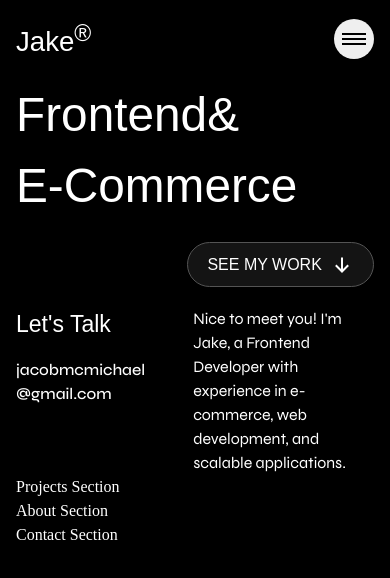
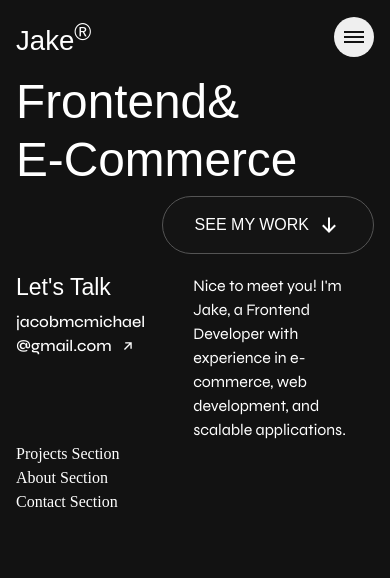
Before and after one commit to jacobmcmichael/jacobmcmichael.github.io, a Gatsby site: page / in a window 390 px wide. Built offline with nearby package versions, Linux system fonts and the light colour scheme; Gatsby itself is replaced by a stand-in of ours; a web font is replaced by a local one.

Commit message:
:lipstick: adds responsive styling for hero section

```diff
--- a/src/components/Icons.jsx
+++ b/src/components/Icons.jsx
@@ -3328,3 +3328,19 @@ export function ArrowDown() {
     </svg>
   );
 }
+
+export function ArrowUpRight() {
+  return (
+    <svg
+      xmlns="http://www.w3.org/2000/svg"
+      width="1em"
+      height="1em"
+      viewBox="0 0 24 24"
+    >
+      <path
+        fill="currentColor"
+        d="m5.99 16.596l8.192-8.192H7.818v-2h9.778v9.778h-2V9.818L7.403 18.01z"
+      ></path>
+    </svg>
+  );
+}
--- a/src/components/Navbar.jsx
+++ b/src/components/Navbar.jsx
@@ -9,7 +9,7 @@ import { Cross, House, Folder, Person, Mailbox } from "@/components/Icons";
 import "@/styles/navbar.css";
 
 export default function Navbar({ activeSection, setActiveSection }) {
-  const delay = 0.4;
+  const delay = 0.2;
   const hamburgerVariant = {
     open: {
       y: 0,
--- a/src/sections/Hero.jsx
+++ b/src/sections/Hero.jsx
@@ -1,7 +1,7 @@
 /* Dependencies */
 import React from "react";
 import Button from "@/components/Button";
-import { ArrowDown } from "@/components/Icons";
+import { ArrowDown, ArrowUpRight } from "@/components/Icons";
 
 /* Stylesheets */
 import "@/styles/hero.css";
@@ -9,21 +9,29 @@ import "@/styles/hero.css";
 export default function Hero() {
   return (
     <>
-      <h1 className="hero__title title">
+      <div className="hero__top">
+        <h1 className="top__title title">
           Frontend&<br></br>E-Commerce
         </h1>
         <Button
-        customClass={"hero__button"}
+          customClass={"top__button"}
           type={"primary"}
           text={"See My Work"}
           icon={<ArrowDown />}
         />
-      <div className="hero__intro">
-        <div className="intro__contact">
+      </div>
+      <div className="hero__bottom">
+        <div className="bottom__contact">
           <h2 className="h5 title">Let's Talk</h2>
-          <a href="mailto:jacobmcmichael@gmail.com" target="_blank">jacobmcmichael<span>@gmail.com</span></a>
+          <a href="mailto:jacobmcmichael@gmail.com" target="_blank">
+            jacobmcmichael<wbr></wbr>
+            <span>
+              @gmail.com
+              <ArrowUpRight />
+            </span>
+          </a>
         </div>
-        <p className="intro__message">
+        <p className="bottom__message">
           Nice to meet you! I'm Jake, a Frontend Developer with experience in
           e-commerce, web development, and scalable applications.
         </p>
--- a/src/styles/_global.css
+++ b/src/styles/_global.css
@@ -33,34 +33,66 @@ a,
   text-decoration: none;
 }
 
+p svg, .p svg,
+a svg, .a svg {
+  --icon-size: 1em;
+}
+
+h1,
+.h1,
+h2,
+.h2,
+h3,
+.h3,
+h4,
+.h4,
+h5,
+.h5,
+h6,
+.h6 {
+  line-height: 120%;
+}
+
 h1,
 .h1 {
-  font-size: 2.986rem;
+  font-size: var(--h1-font-size);
 }
 
 h2,
 .h2 {
-  font-size: 2.488rem;
+  font-size: var(--h2-font-size);
 }
 
 h3,
 .h3 {
-  font-size: 2.074rem;
+  font-size: var(--h3-font-size);
 }
 
 h4,
 .h4 {
-  font-size: 1.728rem;
+  font-size: var(--h4-font-size);
 }
 
 h5,
 .h5 {
-  font-size: 1.44rem;
+  font-size: var(--h5-font-size);
 }
 
 h6,
 .h6 {
-  font-size: 1.2rem;
+  font-size: var(--h6-font-size);
+}
+
+@media only screen and (min-width: 768px) {
+  :root {
+    --h1-font-size: calc(2.986rem * 1.2);
+  }
+}
+
+@media only screen and (min-width: 1440px) {
+  :root {
+    --h1-font-size: calc(2.986rem * 2.4);
+  }
 }
 
 .small {
@@ -81,13 +113,16 @@ button,
   gap: 0.5em;
 
   width: fit-content;
-  padding: 0.6em 1.2em;
+  /* padding: 0.6em 1.2em; */
+  padding: 1em 2em;
 
   color: var(--color-text);
   font-size: 1rem;
   font-family: var(--font-title);
   font-weight: 300;
+
   text-transform: uppercase;
+  white-space: nowrap;
 }
 
 .button--primary {
--- a/src/styles/_variables.css
+++ b/src/styles/_variables.css
@@ -1,7 +1,7 @@
 :root {
   /* Colors */
   --color-text: white;
-  --color-background: black;
+  --color-background: #121212;
   --color-foreground: #141414;
   --color-border: #545454;
 
@@ -14,6 +14,14 @@
   --font-body: "Syne", sans-serif;
   --font-button: "Syne", sans-serif;
 
+  /* Font Sizes */
+  --h1-font-size: 2.986rem;
+  --h2-font-size: 2.488rem;
+  --h3-font-size: 2.074rem;
+  --h4-font-size: 1.728rem;
+  --h5-font-size: 1.44rem;
+  --h6-font-size: 1.2rem;
+
   /* Icons */
   --icon-size: 32px;
 }
--- a/src/styles/hero.css
+++ b/src/styles/hero.css
@@ -4,30 +4,44 @@
   gap: 1.25rem;
 }
 
-#Hero .hero__button {
+#Hero .top__button {
   align-self: flex-end;
 }
 
-#Hero .hero__intro {
+#Hero .hero__top,
+#Hero .hero__bottom {
   display: flex;
   flex-direction: row;
   justify-content: center;
   align-items: stretch;
+}
+
+#Hero .hero__top {
+  flex-direction: column;
+  gap: 0.5rem;
+}
+
+#Hero .hero__bottom {
   gap: 3rem;
 }
 
-#Hero .intro__contact {
+#Hero .top__title {
+  align-self: flex-start;
+  white-space: nowrap;
+}
+
+#Hero .bottom__contact {
   display: flex;
   flex-direction: column;
   justify-content: flex-start;
   align-items: flex-start;
   flex: 1;
-  gap: 1rem;
+  gap: 0.5rem;
 
   white-space: nowrap;
 }
 
-#Hero .intro__contact a {
+#Hero .bottom__contact a {
   display: flex;
   flex-direction: row;
   justify-content: flex-start;
@@ -37,6 +51,37 @@
   font-weight: 500;
 }
 
-#Hero .intro__message {
+#Hero .bottom__contact a span {
+  display: flex;
+  flex-direction: row;
+  justify-content: space-between;
+  align-items: center;
+  gap: 0.5em;
+}
+
+#Hero .bottom__message {
   flex: 2;
+  max-width: 400px;
 }
+
+@media only screen and (min-width: 768px) {
+  #Hero {
+    gap: 2rem;
+  }
+
+  #Hero .hero__top {
+    flex-direction: row;
+    justify-content: space-between;
+    gap: 2rem;
+  }
+}
+
+@media only screen and (min-width: 1440px) {
+  #Hero {
+    gap: 3.5rem;
+  }
+
+  #Hero .top__button {
+    align-self: center;
+  }
+}
--- a/src/styles/index.css
+++ b/src/styles/index.css
@@ -1,7 +1,17 @@
 main {
-  --section-padding: 16px;
+  --section-padding: 1rem;
 
+  max-width: calc(1200px + var(--section-padding));
+  margin: 0 auto;
   padding: 0 var(--section-padding);
+
+  overflow-x: hidden;
+}
+
+@media only screen and (min-width: 768px) {
+  main {
+    --section-padding: 2.5rem;
+  }
 }
 
 #Header {
--- a/src/styles/navbar.css
+++ b/src/styles/navbar.css
@@ -39,7 +39,7 @@
   position: absolute;
 
   display: block;
-  width: 60%;
+  width: 50%;
   height: 2px;
 
   background-color: var(--color-background);
```
Lines whose indentation alone changed are shown as unchanged.
